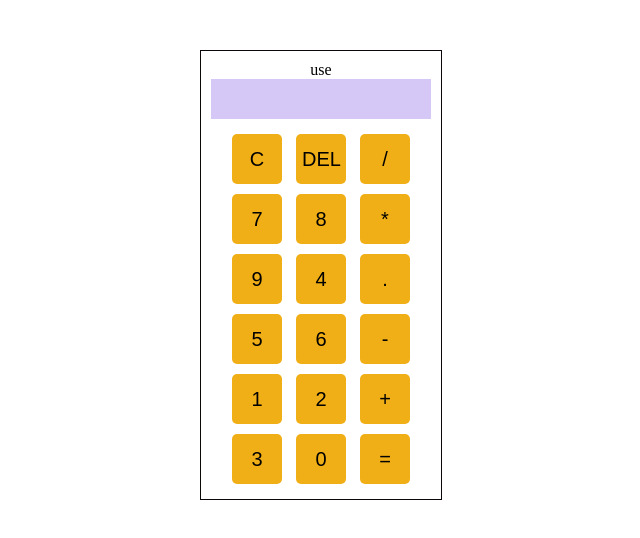
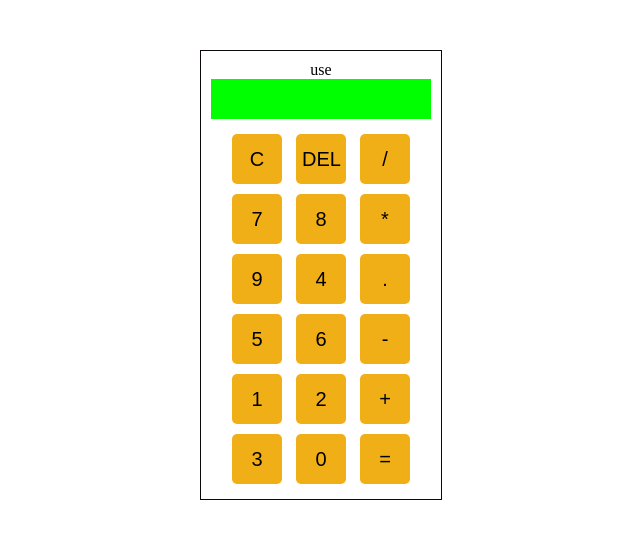
Before and after one commit to ansh-sharmaa/calculator-app, a plain HTML site: page index.html in a window 1280 px wide. Shown: the whole page, without its empty margins (319-959 px from the left). Drawn offline with Linux system fonts and the light colour scheme.

Commit message:
Update style.css
changed colour

```diff
--- a/style.css
+++ b/style.css
@@ -12,7 +12,7 @@
     font-size: 20px;
     text-align: right;
     padding: 5px;
-    background-color: rgb(213, 200, 246);
+    background-color:  rgb(0, 255, 0);
   }
 
   button {
```
